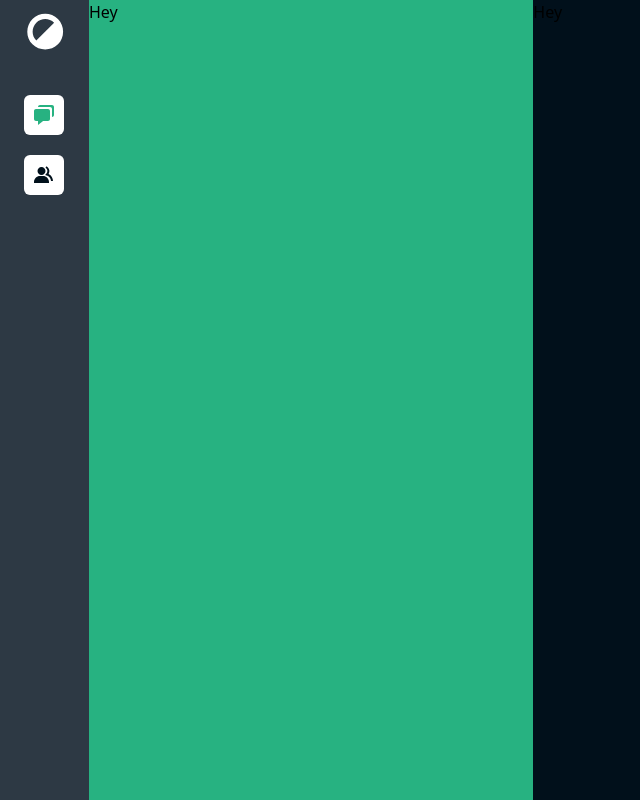
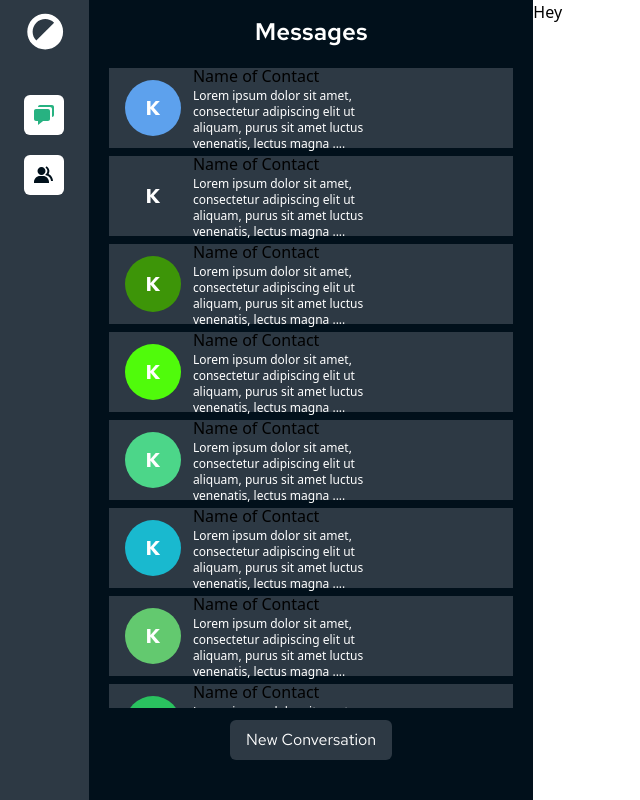
Before and after one commit to palmer-matthew/projects, a Vue app in the folder rtc-ver2/client/: page /chat in a window 1280 px wide. Shown: the whole page, without its empty margins (0-640 px from the left). Built offline with nearby package versions, Linux system fonts and the light colour scheme.

Commit message:
RTC-V2: Card Component, Card List etc

```diff
--- /dev/null
+++ b/rtc-ver2/client/src/components/ChatCard.vue
@@ -0,0 +1,31 @@
+<template>
+  <div class="bg-grey h-20 flex items-center pl-4">
+    <div
+      :style="{ 'background': color }"
+      class="h-14 w-14 mr-3 rounded-full flex justify-center items-center font-rh font-bold text-xl text-white"
+    >
+         K
+    </div>
+    <div class="flex flex-col w-1/2">
+      <span class="">Name of Contact</span>
+      <span class="text-white text-xs  font-normal ">
+        Lorem ipsum dolor sit amet, consectetur adipiscing elit ut aliquam, purus sit amet luctus venenatis, lectus magna ....
+      </span>
+    </div>
+  </div>
+</template>
+
+<script>
+export default {
+    name: "ChatCard",
+    props: ["name", "recent"],
+    data(){
+      return {
+        color: "",
+      }
+    },
+    created(){
+      this.color = '#' + Math.floor(Math.random() * 6777215).toString(16);
+    }
+}
+</script>
--- /dev/null
+++ b/rtc-ver2/client/src/components/ChatList.vue
@@ -0,0 +1,32 @@
+<template>
+  <main class="max-h-screen">
+      <div class="flex justify-center items-center mt-4 mb-5">
+          <span class="text-white text-2xl font-rh font-semibold">Messages</span>
+      </div>
+      <div class=" h-4/5 overflow-y-auto px-5">
+        <ChatCard class="mb-2" />
+        <ChatCard class="mb-2" />
+        <ChatCard class="mb-2" />
+        <ChatCard class="mb-2" />
+        <ChatCard class="mb-2" />
+        <ChatCard class="mb-2" />
+        <ChatCard class="mb-2" />
+        <ChatCard class="mb-2" />
+      </div>
+      <div class="h-16 flex justify-center items-center ">
+          <button class="h-10 bg-grey rounded-md px-4 text-white font-rh">New Conversation</button>
+      </div>
+  </main>
+</template>
+
+<script>
+import ChatCard from '@/components/ChatCard.vue';
+
+export default {
+    name: "ChatList",
+    components: {
+        ChatCard
+    },
+    methods: {}
+}
+</script>
--- a/rtc-ver2/client/src/components/svg/MainIcon.vue
+++ b/rtc-ver2/client/src/components/svg/MainIcon.vue
@@ -16,7 +16,3 @@ export default {
     props: ["width", "height", "color"]
 }
 </script>
-
-<style>
-
-</style>
--- a/rtc-ver2/client/src/views/Chat.vue
+++ b/rtc-ver2/client/src/views/Chat.vue
@@ -3,9 +3,9 @@
         <div class="h-screen grid grid-cols-12">
             <section class="col-span-5 grid grid-cols-12">
                 <MenuBar class="bg-grey col-span-2" selection="chats" />
-                <div class="bg-accent col-span-10">Hey</div>
+                <ChatList class="bg-primary col-span-10" />
             </section>
-            <div class="bg-primary col-span-7">
+            <div class="col-span-7">
                 Hey
             </div>
         </div>
@@ -14,11 +14,13 @@
 
 <script>
 import MenuBar from '@/components/MenuBar.vue';
+import ChatList from '@/components/ChatList.vue';
 
 export default {
     name: 'Chat',
     components: {
         MenuBar,
+        ChatList
     }
 }
 </script>
--- a/rtc-ver2/client/src/views/Temp.vue
+++ b/rtc-ver2/client/src/views/Temp.vue
@@ -17,7 +17,3 @@ export default {
 
 }
 </script>
-
-<style>
-
-</style>
```
